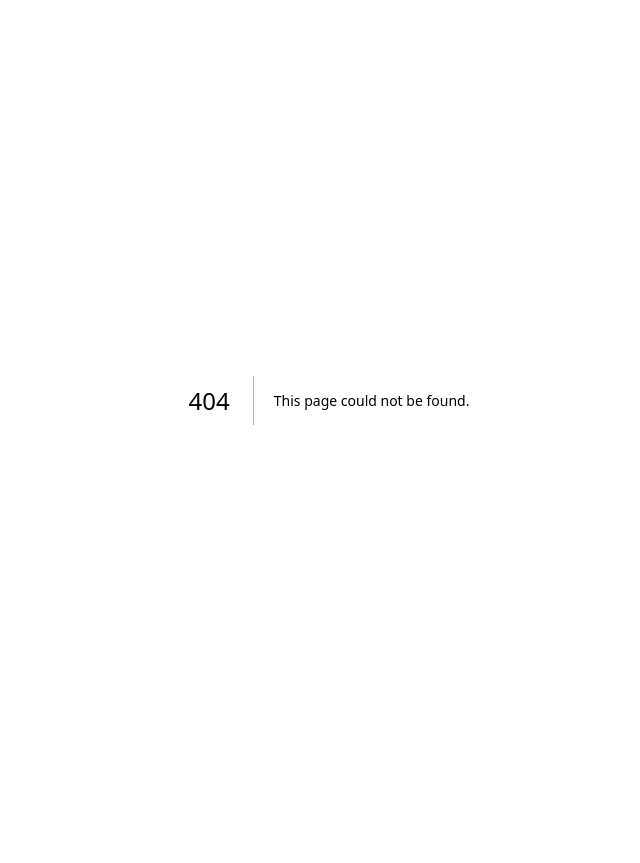
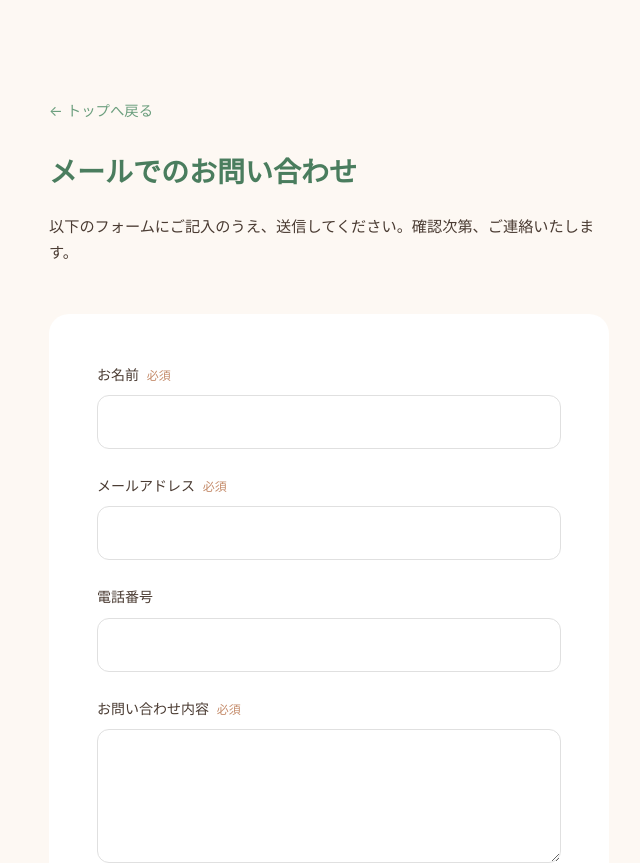
Before and after one commit to K4ppa-code/megumi_hp, a Next.js app: page /contact in a window 1280 px wide. Before the commit this address had no page. Shown: the top 863 px of the page, without its empty margins (311-951 px from the left). Before the commit the page ends 800 px from the top, so only its background shows below. Built offline with nearby package versions, Linux system fonts and the light colour scheme; a web font is replaced by a local one.

Commit message:
予約システム修正

```diff
--- /dev/null
+++ b/app/contact/page.tsx
@@ -0,0 +1,28 @@
+import Link from 'next/link';
+import ContactForm from '@/components/ContactForm';
+
+export const metadata = {
+  title: 'メールでのお問い合わせ | 竹内鍼灸治療院',
+  description: '竹内鍼灸治療院へのメールお問い合わせフォーム',
+};
+
+export default function ContactPage() {
+  return (
+    <main className="contact-page">
+      <div className="container">
+        <div className="contact-page-header">
+          <Link href="/" className="contact-page-back">
+            ← トップへ戻る
+          </Link>
+          <h1 className="contact-page-title">メールでのお問い合わせ</h1>
+          <p className="contact-page-description">
+            以下のフォームにご記入のうえ、送信してください。確認次第、ご連絡いたします。
+          </p>
+        </div>
+        <div className="contact-form-wrapper contact-form-wrapper--page">
+          <ContactForm />
+        </div>
+      </div>
+    </main>
+  );
+}
--- a/app/globals.css
+++ b/app/globals.css
@@ -1558,6 +1558,41 @@ input, textarea, select {
     margin: 0;
 }
 
+/* メールお問い合わせへのリンク（トップのご予約セクション内） */
+.contact-form-link-wrapper {
+    margin-top: var(--space-2xl);
+}
+.contact-form-link {
+    display: flex;
+    flex-direction: column;
+    align-items: center;
+    justify-content: center;
+    gap: var(--space-sm);
+    padding: var(--space-2xl);
+    background: var(--color-white);
+    border-radius: var(--radius-lg);
+    color: var(--color-primary-dark);
+    text-decoration: none;
+    transition: all var(--transition-base);
+    box-shadow: 0 4px 20px rgba(0, 0, 0, 0.06);
+}
+.contact-form-link:hover {
+    transform: translateY(-2px);
+    box-shadow: 0 8px 24px rgba(0, 0, 0, 0.1);
+}
+.contact-form-link-icon {
+    color: var(--color-primary);
+}
+.contact-form-link-text {
+    font-family: var(--font-serif);
+    font-size: 1.125rem;
+    font-weight: 500;
+}
+.contact-form-link-note {
+    font-size: 0.8rem;
+    color: var(--color-text-muted);
+}
+
 /* Contact Form */
 .contact-form-wrapper {
     padding: var(--space-2xl);
@@ -1617,6 +1652,42 @@ input, textarea, select {
 .form-group textarea {
     resize: vertical;
     min-height: 120px;
+}
+
+/* お問い合わせページ /contact */
+.contact-page {
+    min-height: 100vh;
+    padding: var(--space-4xl) 0;
+    background: var(--color-bg);
+}
+.contact-page-header {
+    max-width: 560px;
+    margin: 0 auto var(--space-2xl);
+}
+.contact-page-back {
+    display: inline-block;
+    margin-bottom: var(--space-lg);
+    color: var(--color-primary);
+    text-decoration: none;
+    font-size: 0.9rem;
+}
+.contact-page-back:hover {
+    text-decoration: underline;
+}
+.contact-page-title {
+    font-family: var(--font-serif);
+    font-size: 1.75rem;
+    color: var(--color-primary-dark);
+    margin-bottom: var(--space-md);
+}
+.contact-page-description {
+    color: var(--color-text);
+    font-size: 0.95rem;
+    line-height: 1.7;
+}
+.contact-form-wrapper--page {
+    max-width: 560px;
+    margin: 0 auto;
 }
 
 @media (max-width: 768px) {
```
Also changed, not shown: app/page.tsx (+14 -6 lines).
